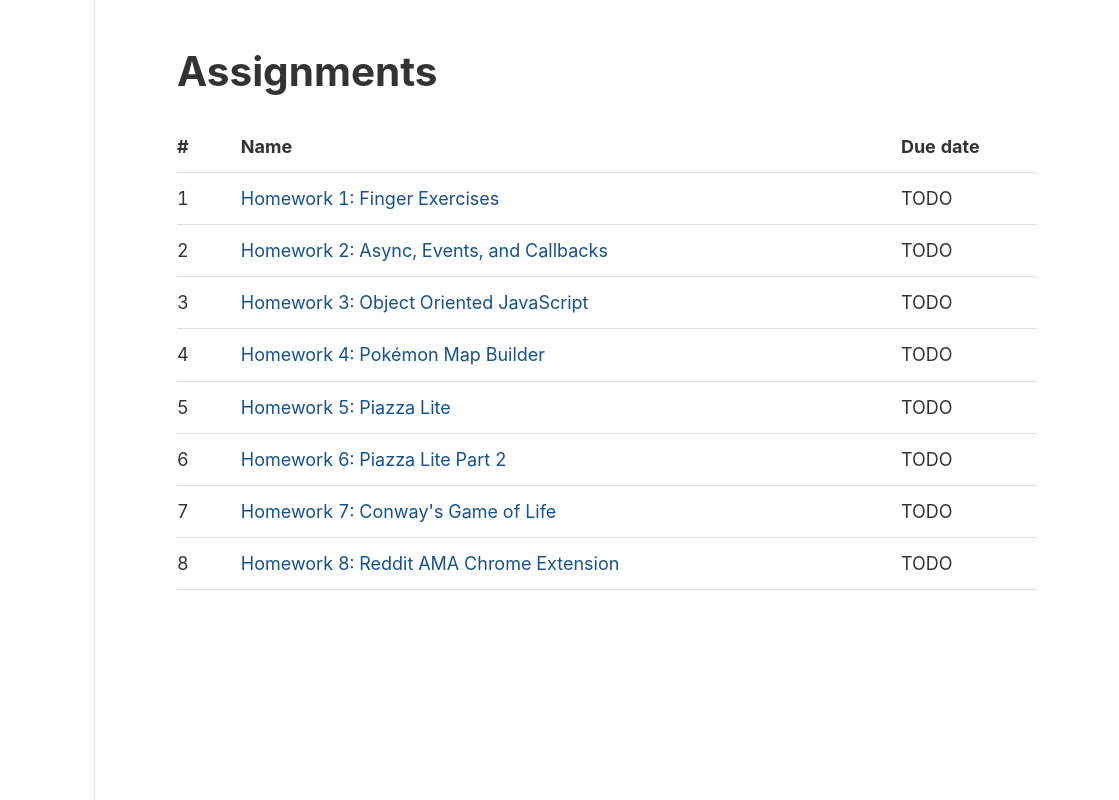
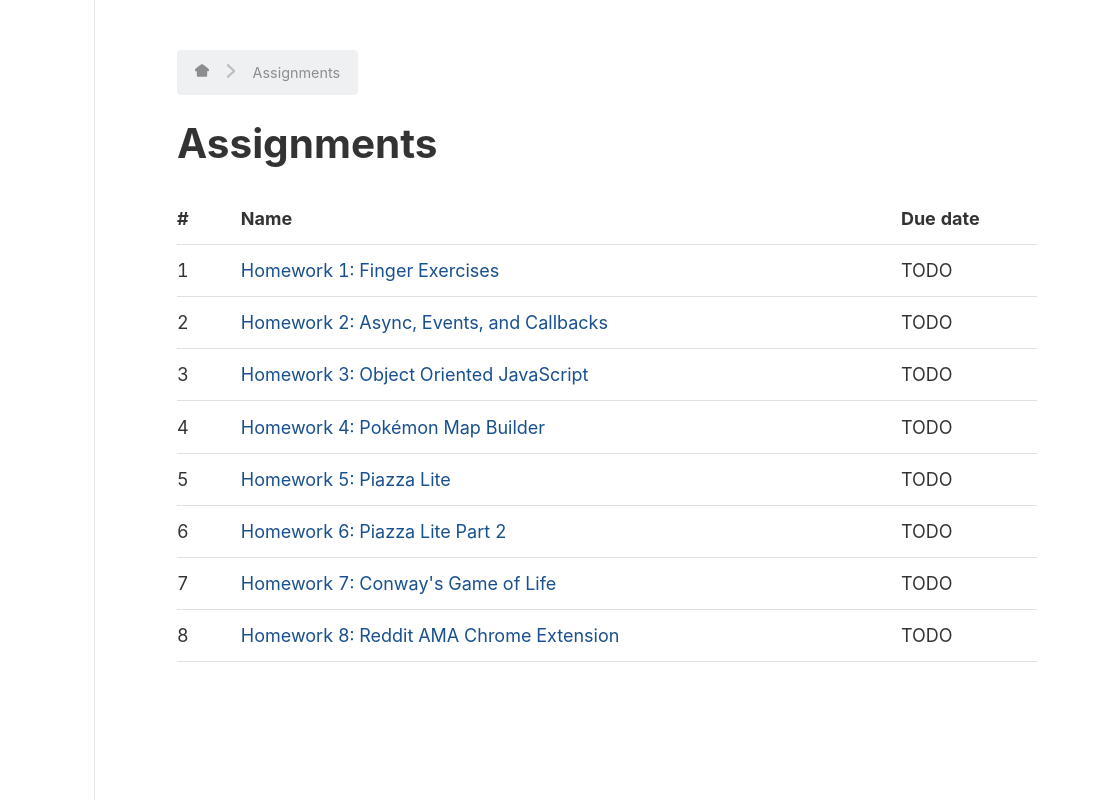
Before and after one commit to jesielviana/programacao, a Gatsby site: page /assignments in a window 1280 px wide. Shown: the full height of the page, 161-1280 px from the left. Built offline with nearby package versions, Linux system fonts and the light colour scheme; Gatsby itself is replaced by a stand-in of ours.

Commit message:
Adding breadcrumbs

```diff
--- /dev/null
+++ b/src/components/Breadcrumbs.js
@@ -0,0 +1,87 @@
+import React from 'react'
+import { Link } from 'gatsby'
+import s from 'styled-components'
+
+import home from '../images/home.svg'
+import chevron from '../images/chevron.svg'
+import { GRAY, DARK_GRAY, LIGHT_GRAY } from '../constants/colors'
+import { HOME_ROUTE } from '../constants/routes'
+
+const Breadcrumbs = s.div`
+  display: inline-block;
+  margin-bottom: 1.5rem;
+  background: ${LIGHT_GRAY};
+  padding: 0.5rem 0 0.5rem 1rem;
+  border-radius: 4px;
+
+  a {
+    margin-right: 1rem;
+    color: ${GRAY} !important;
+    text-decoration: none;
+    font-size: 0.8rem;
+
+    :hover,
+    :focus,
+    :active {
+      color: ${DARK_GRAY} !important;
+      text-decoration: none;
+    }
+  }
+`
+
+const bgStyles = `
+  background-position: center;
+  background-repeat: no-repeat;
+  background-size: contain;
+`
+
+const Home = s.div`
+  height: 0.8rem;
+  width: 0.8rem;
+  display: inline-block;
+  margin: 0;
+  background-image: url(${home});
+  ${bgStyles}
+`
+
+const Chevron = s.div`
+  height: 0.8rem;
+  width: 0.4rem;
+  display: inline-block;
+  margin: 0 1rem 0 0;
+  opacity: 0.5;
+  background-image: url(${chevron});
+  ${bgStyles}
+`
+
+const StyledLink = s(Link)`
+  text-transform: capitalize;
+`
+
+export default ({ location }) => {
+  if (!location || !location.pathname) return null
+
+  const { pathname } = location
+  const paths = pathname.split('/').filter(path => path !== '')
+
+  let absPath = ''
+
+  return (
+    <Breadcrumbs>
+      <Link to={HOME_ROUTE} key={absPath}>
+        <Home />
+      </Link>
+
+      {paths.map((path, idx) => {
+        absPath += `/${path}`
+
+        return (
+          <span key={absPath}>
+            <Chevron />
+            <StyledLink to={absPath}>{path}</StyledLink>
+          </span>
+        )
+      })}
+    </Breadcrumbs>
+  )
+}
--- a/src/components/Btn.js
+++ b/src/components/Btn.js
@@ -12,6 +12,7 @@ const styles = `
   display: inline-block;
   margin-bottom: 1rem;
   text-decoration: none;
+  border-radius: 4px;
 
   &:visited {
     color: ${WHITE};
--- a/src/fragments/Assignments/index.js
+++ b/src/fragments/Assignments/index.js
@@ -29,12 +29,15 @@ export const Assignments = () => (
 
       return (
         <table>
+          <thead>
             <tr>
               <th>#</th>
               <th>Name</th>
               <th>Due date</th>
             </tr>
+          </thead>
 
+          <tbody>
             {assignments.map((a, idx) => {
               const {
                 node: {
@@ -53,6 +56,7 @@ export const Assignments = () => (
                 </tr>
               )
             })}
+          </tbody>
         </table>
       )
     }}
--- a/src/fragments/Staff/index.js
+++ b/src/fragments/Staff/index.js
@@ -41,7 +41,7 @@ export const Staff = () => (
       return (
         <Row margin="1rem">
           {staff.map(s => (
-            <StaffMember {...s} />
+            <StaffMember key={s.name} {...s} />
           ))}
         </Row>
       )
--- a/src/pages/404.js
+++ b/src/pages/404.js
@@ -5,8 +5,8 @@ import SEO from '../components/seo'
 import { BtnLink } from '../components'
 import { HOME_ROUTE } from '../constants/routes'
 
-const NotFoundPage = () => (
-  <Layout>
+const NotFoundPage = ({ location }) => (
+  <Layout location={location}>
     <SEO title="404: Not found" />
     <h1>Page not found</h1>
     <p>You just hit a route that doesn&#39;t exist... the sadness.</p>
--- a/src/pages/assignments.js
+++ b/src/pages/assignments.js
@@ -6,8 +6,8 @@ import { Assignments } from '../fragments'
 
 // TODO SEO across the board
 
-const AssignmentsPage = () => (
-  <Layout>
+const AssignmentsPage = ({ location }) => (
+  <Layout location={location}>
     <SEO title="Assignments" />
     <h1>Assignments</h1>
 
--- a/src/pages/staff.js
+++ b/src/pages/staff.js
@@ -4,8 +4,8 @@ import Layout from '../templates/Layout'
 import SEO from '../components/seo'
 import { Staff } from '../fragments'
 
-const StaffPage = () => (
-  <Layout>
+const StaffPage = ({ location }) => (
+  <Layout location={location}>
     <SEO title="Staff" />
     <h1>Course Staff</h1>
     <Staff />
--- a/src/templates/Layout.js
+++ b/src/templates/Layout.js
@@ -6,6 +6,7 @@ import s from 'styled-components'
 import Header from '../components/Header'
 import './layout.css'
 import { BORDER } from '../constants/colors'
+import Breadcrumbs from '../components/Breadcrumbs'
 
 // TODO mobile responsiveness
 
@@ -34,7 +35,7 @@ const Content = s.div`
   }
 `
 
-const Layout = ({ children }) => (
+const Layout = ({ children, location }) => (
   <StaticQuery
     query={graphql`
       query SiteTitleQuery {
@@ -50,6 +51,8 @@ const Layout = ({ children }) => (
         <Header siteTitle={data.site.siteMetadata.title} />
 
         <Content>
+          <Breadcrumbs location={location} />
+
           {children}
         </Content>
       </Wrapper>
--- a/src/templates/Markdown.js
+++ b/src/templates/Markdown.js
@@ -12,6 +12,7 @@ const Timestamp = s.p`
 
 export default function Template ({
   data, // This prop will be injected by the GraphQL query below.
+  location,
 }) {
   const { markdownRemark } = data // data.markdownRemark holds our post data
   const { frontmatter, html } = markdownRemark
@@ -19,7 +20,7 @@ export default function Template ({
   const { title, date } = frontmatter
 
   return (
-    <Layout>
+    <Layout location={location}>
       <h1>{title}</h1>
       {date && (<Timestamp>Last updated: {date}</Timestamp>)}
       <div dangerouslySetInnerHTML={{ __html: html }} />
```
Also changed, not shown: src/images/chevron.svg (added), src/images/home.svg (added). Lines whose indentation alone changed are shown as unchanged.
